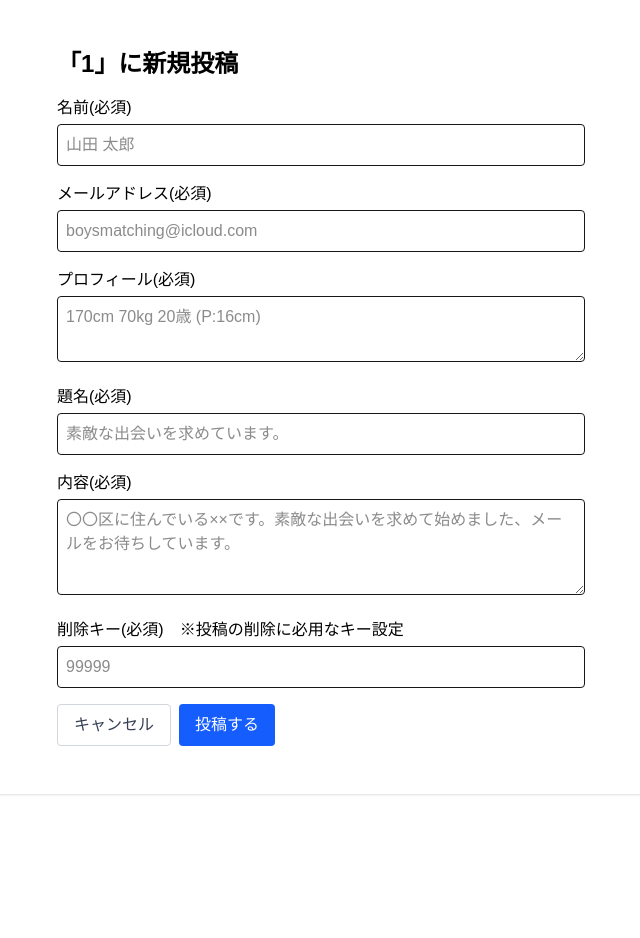
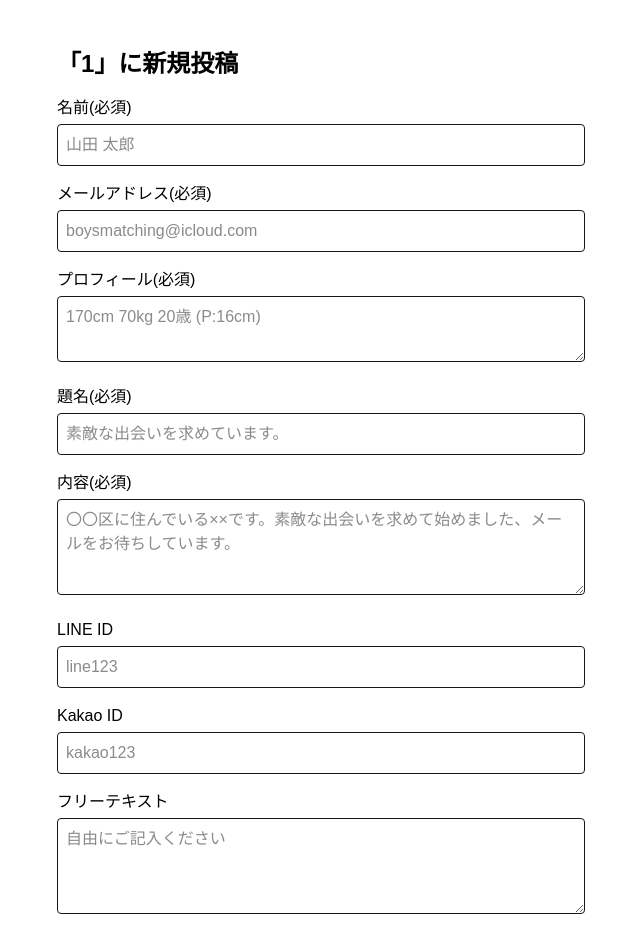
Before and after one commit to Y-Uchida-YU/multi-community-board, a Next.js app: page /02-community-board/1/01-new in a window 1280 px wide. Shown: the top 938 px of the page, without its empty margins (319-959 px from the left). Before the commit the page ends 800 px from the top, so only its background shows below. Built offline with nearby package versions, Linux system fonts and the light colour scheme; no server answers.

Commit message:
feat: add LINE and Kakao IDs to posts

```diff
--- a/app/02-community-board/[pref]/01-new/page.tsx
+++ b/app/02-community-board/[pref]/01-new/page.tsx
@@ -14,6 +14,9 @@ export default function NewPostPage() {
   const [profile, setProfile] = useState('');
   const [title, setTitle] = useState('');
   const [content, setContent] = useState('');
+  const [lineId, setLineId] = useState('');
+  const [kakaoId, setKakaoId] = useState('');
+  const [free, setFree] = useState('');
   const [deleteKey, setDeleteKey] = useState('');
 
   const handleSubmit = async (e: React.FormEvent) => {
@@ -31,6 +34,9 @@ export default function NewPostPage() {
         profile: profile || null,
         title,
         content,
+        line_id: lineId || null,
+        kakao_id: kakaoId || null,
+        free: free || null,
         delete_key: deleteKey,
         insert_program: 'frontend',
       });
@@ -97,6 +103,35 @@ export default function NewPostPage() {
           required
           className="w-full p-2 border rounded h-24"
         />
+        <label htmlFor='lineId' className='block mb-1 font-medium text-black'>
+          LINE ID
+        </label>
+        <input
+          type="text"
+          placeholder="line123"
+          value={lineId}
+          onChange={(e) => setLineId(e.target.value)}
+          className="w-full p-2 border rounded"
+        />
+        <label htmlFor='kakaoId' className='block mb-1 font-medium text-black'>
+          Kakao ID
+        </label>
+        <input
+          type="text"
+          placeholder="kakao123"
+          value={kakaoId}
+          onChange={(e) => setKakaoId(e.target.value)}
+          className="w-full p-2 border rounded"
+        />
+        <label htmlFor='free' className='block mb-1 font-medium text-black'>
+          フリーテキスト
+        </label>
+        <textarea
+          placeholder="自由にご記入ください"
+          value={free}
+          onChange={(e) => setFree(e.target.value)}
+          className="w-full p-2 border rounded h-24"
+        />
         <label htmlFor='email' className='block mb-1 font-medium text-black'>
           削除キー(必須)　※投稿の削除に必用なキー設定
         </label>
--- a/app/02-community-board/[pref]/page.tsx
+++ b/app/02-community-board/[pref]/page.tsx
@@ -12,6 +12,9 @@ type Post = {
   profile: string | null
   title: string
   content: string
+  line_id: string | null
+  kakao_id: string | null
+  free: string | null
   delete_key: string
   insert_datetime: string
   insert_program: string
--- a/app/02-community-board/[pref]/post/[id]/page.tsx
+++ b/app/02-community-board/[pref]/post/[id]/page.tsx
@@ -11,6 +11,9 @@ type Post = {
   profile: string | null
   title: string
   content: string
+  line_id: string | null
+  kakao_id: string | null
+  free: string | null
   delete_key: string
   insert_datetime: string
   insert_program: string
@@ -59,7 +62,16 @@ export default function PostDetailPage() {
         {post.profile && (
           <p className="italic text-gray-700 mb-4">プロフィール: {post.profile}</p>
         )}
-        <p className="text-gray-800 whitespace-pre-wrap">{post.content}</p>
+        <p className="text-gray-800 whitespace-pre-wrap mb-4">{post.content}</p>
+        {post.line_id && (
+          <p className="text-gray-800 mb-1">LINE ID: {post.line_id}</p>
+        )}
+        {post.kakao_id && (
+          <p className="text-gray-800 mb-1">Kakao ID: {post.kakao_id}</p>
+        )}
+        {post.free && (
+          <p className="text-gray-800 whitespace-pre-wrap">{post.free}</p>
+        )}
       </div>
     </div>
   )
```
